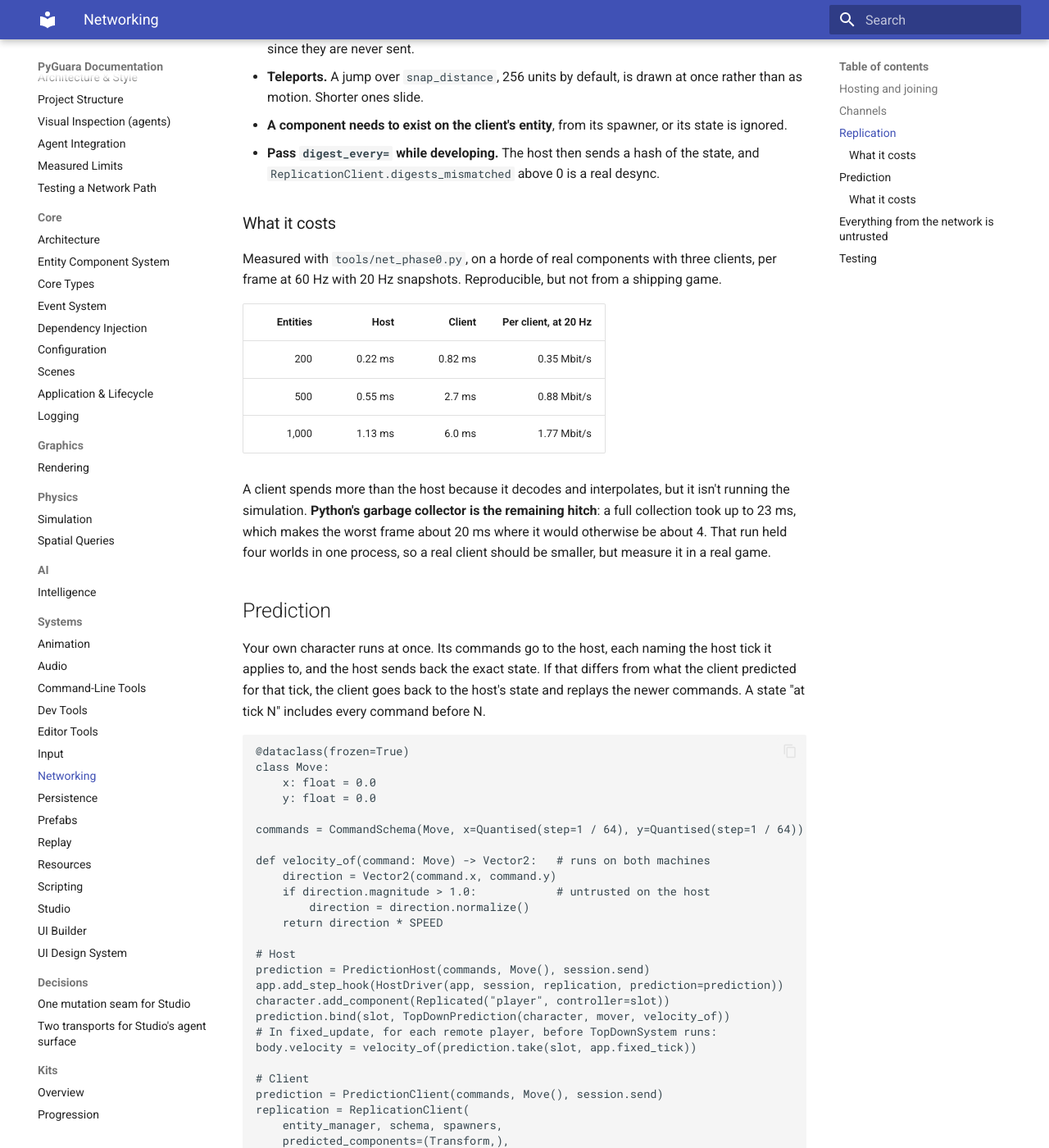
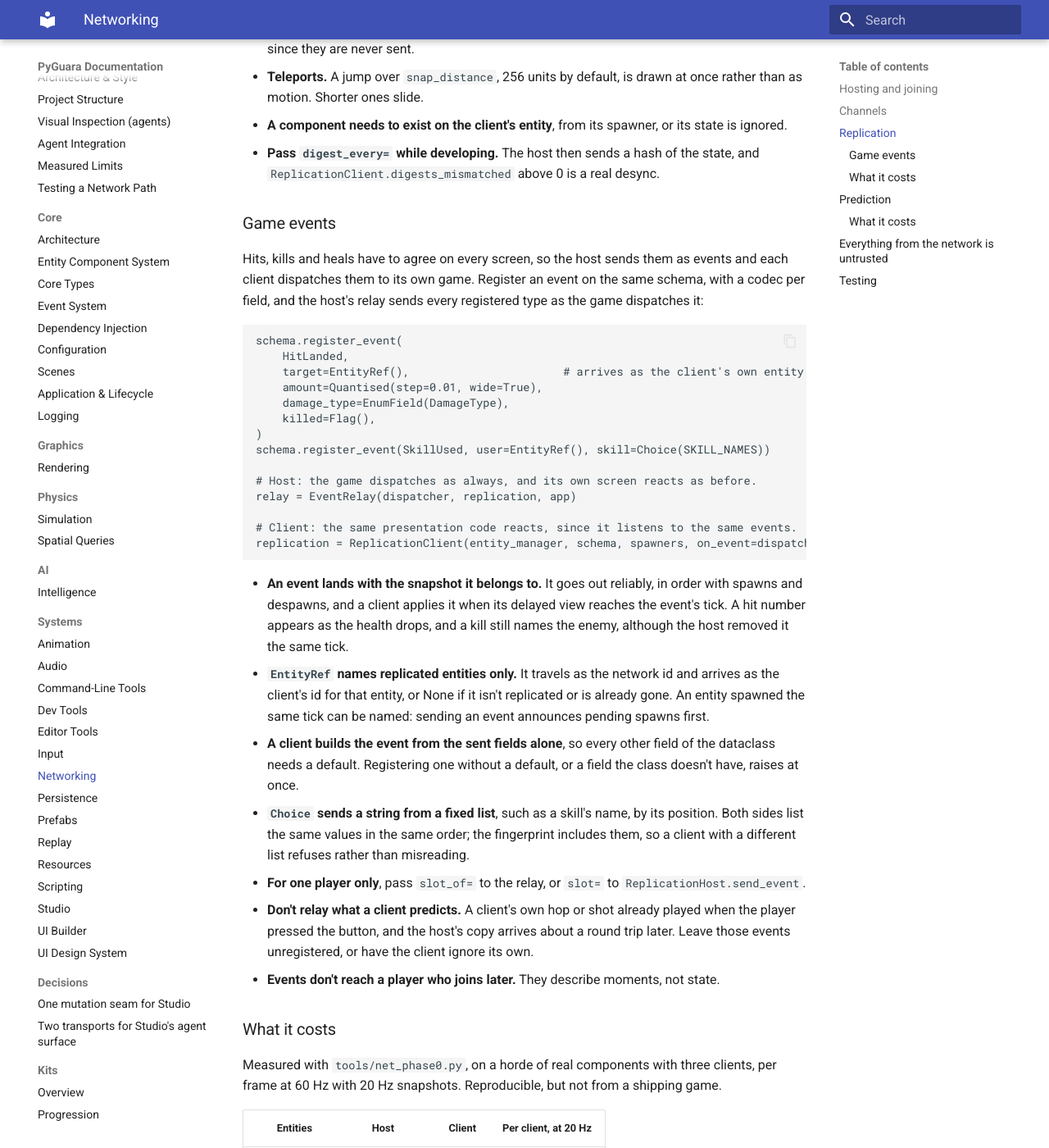
Before and after one commit to Wedeueis/pyguara, an MkDocs documentation site: the page built from docs/systems/networking.md, in a window 1280 px wide and 1400 px high, scrolled down 2624 px. Shown: the whole window at 82% size. Built offline with MkDocs 1.6.1 and Material for MkDocs 9.7.7, drawn with Linux system fonts in a browser that asks for light colours; some of the changed text lies outside the part shown.

Commit message:
docs: game events over the network
Co-Authored-By: Claude Opus 5.5 <noreply@anthropic.com>

````diff
--- a/docs/systems/networking.md
+++ b/docs/systems/networking.md
@@ -57,7 +57,7 @@ addresses on a direct connection, and a game should say so.
 | --- | --- | --- |
 | `COMMANDS` | Unreliable | Per-tick input. Repeat recent ticks in each message, so one loss costs nothing |
 | `SNAPSHOT` | Unreliable, may reorder | State. **Carry a tick, and drop anything older than you have** |
-| `EVENTS` | Reliable, ordered | Damage, deaths, drops, spawns |
+| `EVENTS` | Reliable, ordered | Damage, deaths, drops, spawns. See [Game events](#game-events) |
 | `LEVEL` | Reliable, ordered, lowest priority | Large transfers |
 | `CONTROL` | Reliable, ordered | The session's own. A client's messages here are ignored |
 
@@ -115,6 +115,49 @@ Things that will catch you out:
 - **A component needs to exist on the client's entity**, from its spawner, or its state is ignored.
 - **Pass `digest_every=` while developing.** The host then sends a hash of the state, and
   `ReplicationClient.digests_mismatched` above 0 is a real desync.
+
+### Game events
+
+Hits, kills and heals have to agree on every screen, so the host sends them as events and
+each client dispatches them to its own game. Register an event on the same schema, with a
+codec per field, and the host's relay sends every registered type as the game dispatches it:
+
+```python
+schema.register_event(
+    HitLanded,
+    target=EntityRef(),                       # arrives as the client's own entity id
+    amount=Quantised(step=0.01, wide=True),
+    damage_type=EnumField(DamageType),
+    killed=Flag(),
+)
+schema.register_event(SkillUsed, user=EntityRef(), skill=Choice(SKILL_NAMES))
+
+# Host: the game dispatches as always, and its own screen reacts as before.
+relay = EventRelay(dispatcher, replication, app)
+
+# Client: the same presentation code reacts, since it listens to the same events.
+replication = ReplicationClient(entity_manager, schema, spawners, on_event=dispatcher.dispatch)
+```
+
+- **An event lands with the snapshot it belongs to.** It goes out reliably, in order with spawns
+  and despawns, and a client applies it when its delayed view reaches the event's tick. A hit
+  number appears as the health drops, and a kill still names the enemy, although the host
+  removed it the same tick.
+- **`EntityRef` names replicated entities only.** It travels as the network id and arrives as
+  the client's id for that entity, or None if it isn't replicated or is already gone. An entity
+  spawned the same tick can be named: sending an event announces pending spawns first.
+- **A client builds the event from the sent fields alone**, so every other field of the
+  dataclass needs a default. Registering one without a default, or a field the class doesn't
+  have, raises at once.
+- **`Choice` sends a string from a fixed list**, such as a skill's name, by its position. Both
+  sides list the same values in the same order; the fingerprint includes them, so a client with
+  a different list refuses rather than misreading.
+- **For one player only**, pass `slot_of=` to the relay, or `slot=` to
+  `ReplicationHost.send_event`.
+- **Don't relay what a client predicts.** A client's own hop or shot already played when the
+  player pressed the button, and the host's copy arrives about a round trip later. Leave those
+  events unregistered, or have the client ignore its own.
+- **Events don't reach a player who joins later.** They describe moments, not state.
 
 ### What it costs
 
````
Also changed, not shown: AGENTS.md (+2 -2 lines), CHANGELOG.md (+1 -0 lines), project/backlog/active/network_multiplayer.md (+6 -0 lines).
